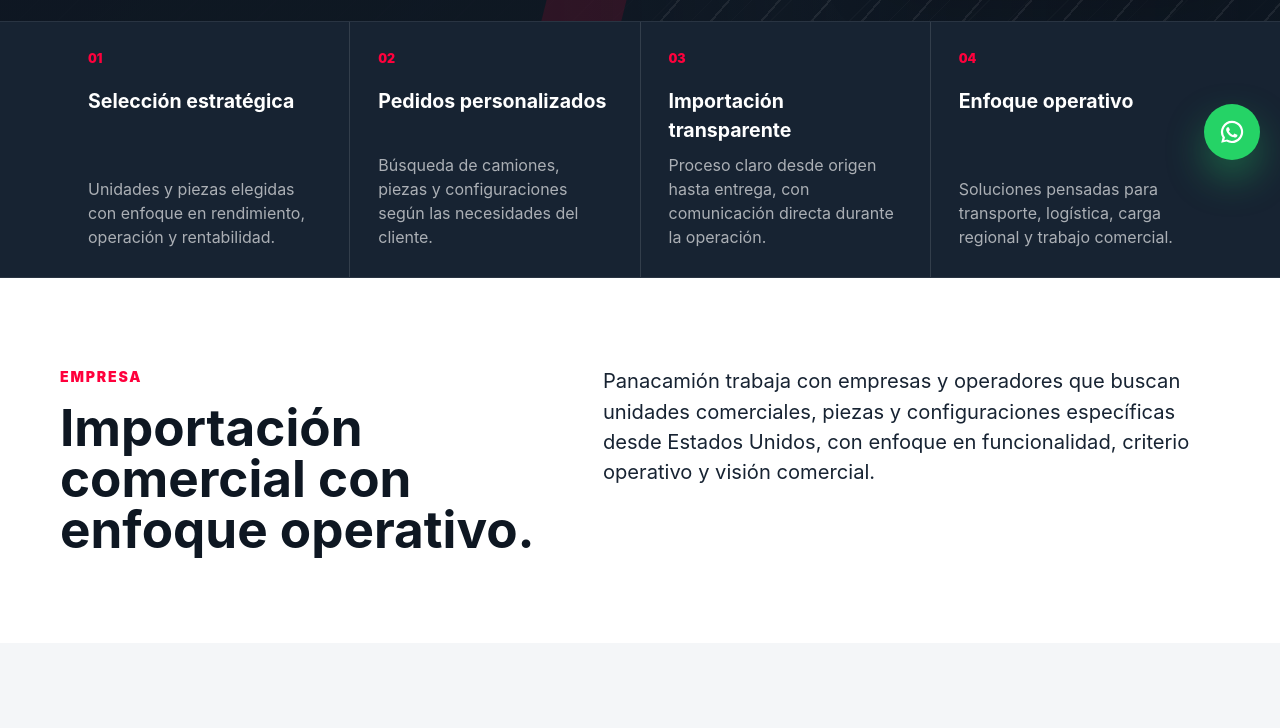
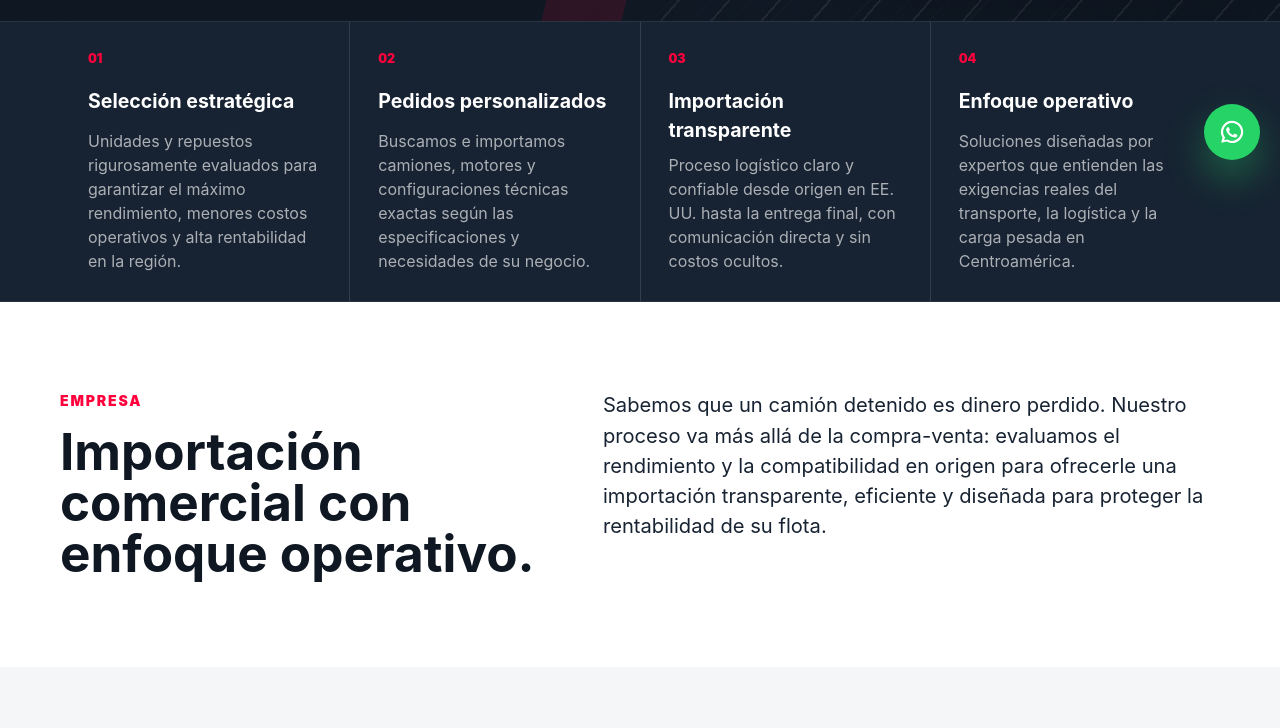
Before and after one commit to adisrt31/panacamion-site, a plain HTML site: page index.html in a window 1280 px wide. Shown: the part 620-1348 px from the top of the page. Drawn offline with Linux system fonts and the light colour scheme.

Commit message:
Add files via upload

```diff
--- a/index.html
+++ b/index.html
@@ -53,10 +53,10 @@
 
       <section class="stats section-dark" aria-label="Diferenciales de Panacamión">
         <div class="container stats-grid">
-          <div><span>01</span><strong>Selección estratégica</strong><p>Unidades y piezas elegidas con enfoque en rendimiento, operación y rentabilidad.</p></div>
-          <div><span>02</span><strong>Pedidos personalizados</strong><p>Búsqueda de camiones, piezas y configuraciones según las necesidades del cliente.</p></div>
-          <div><span>03</span><strong>Importación transparente</strong><p>Proceso claro desde origen hasta entrega, con comunicación directa durante la operación.</p></div>
-          <div><span>04</span><strong>Enfoque operativo</strong><p>Soluciones pensadas para transporte, logística, carga regional y trabajo comercial.</p></div>
+          <div><span>01</span><strong>Selección estratégica</strong><p>Unidades y repuestos rigurosamente evaluados para garantizar el máximo rendimiento, menores costos operativos y alta rentabilidad en la región.</p></div>
+          <div><span>02</span><strong>Pedidos personalizados</strong><p>Buscamos e importamos camiones, motores y configuraciones técnicas exactas según las especificaciones y necesidades de su negocio.</p></div>
+          <div><span>03</span><strong>Importación transparente</strong><p>Proceso logístico claro y confiable desde origen en EE. UU. hasta la entrega final, con comunicación directa y sin costos ocultos.</p></div>
+          <div><span>04</span><strong>Enfoque operativo</strong><p>Soluciones diseñadas por expertos que entienden las exigencias reales del transporte, la logística y la carga pesada en Centroamérica.</p></div>
         </div>
       </section>
 
@@ -67,7 +67,7 @@
             <h2>Importación comercial con enfoque operativo.</h2>
           </div>
           <p class="lead">
-            Panacamión trabaja con empresas y operadores que buscan unidades comerciales, piezas y configuraciones específicas desde Estados Unidos, con enfoque en funcionalidad, criterio operativo y visión comercial.
+            Sabemos que un camión detenido es dinero perdido. Nuestro proceso va más allá de la compra-venta: evaluamos el rendimiento y la compatibilidad en origen para ofrecerle una importación transparente, eficiente y diseñada para proteger la rentabilidad de su flota.
           </p>
         </div>
       </section>
@@ -114,7 +114,7 @@
                   <img class="gallery-slide" src="./freightliner-cascadia-125-side.JPG" alt="Freightliner Cascadia 125 vista lateral" />
                   <img class="gallery-slide" src="./freightliner-cascadia-125-rear.JPG" alt="Freightliner Cascadia 125 vista trasera" />
                 </button>
-                <span>Sleeper</span>
+                <span>Camarote</span>
                 <div class="gallery-controls" aria-label="Galería Freightliner Cascadia 125">
                   <button type="button" class="gallery-dot is-active" aria-label="Ver foto 1"></button>
                   <button type="button" class="gallery-dot" aria-label="Ver foto 2"></button>
```
Also changed, not shown: 1 other file.
